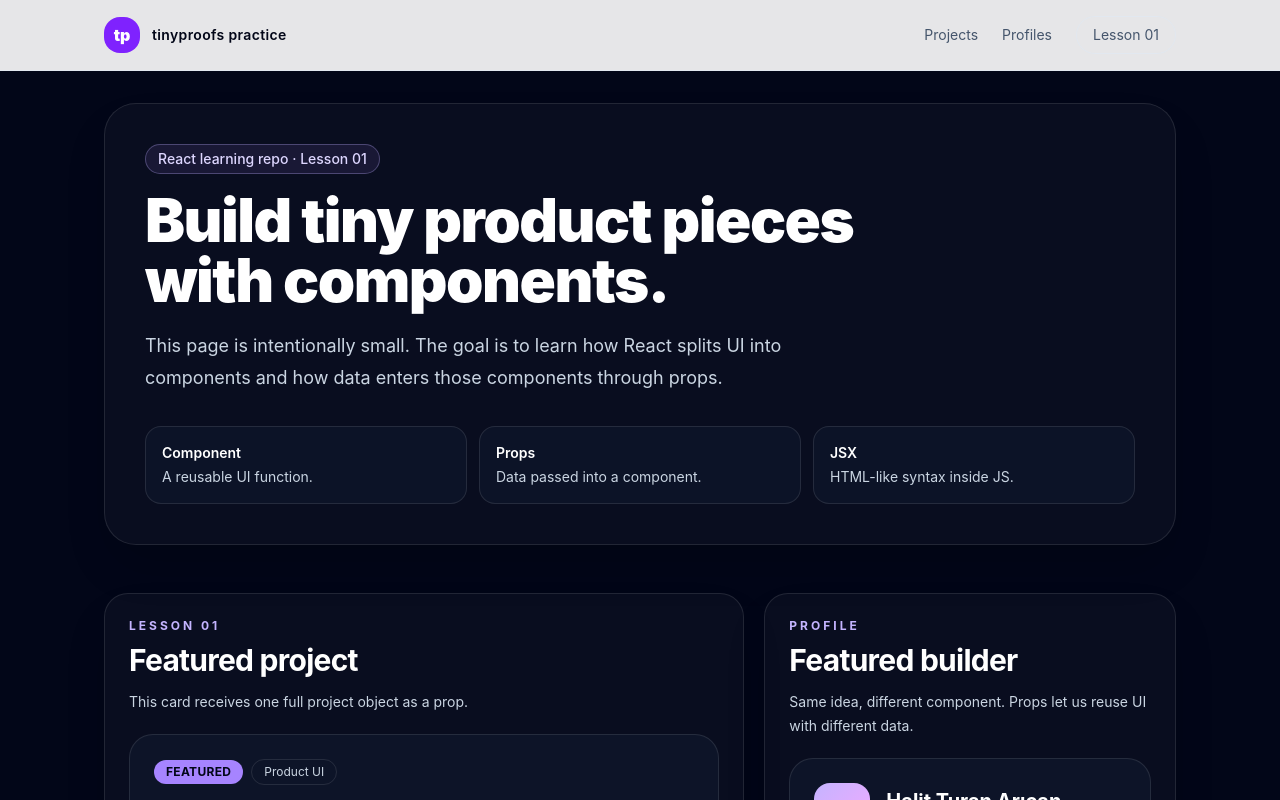
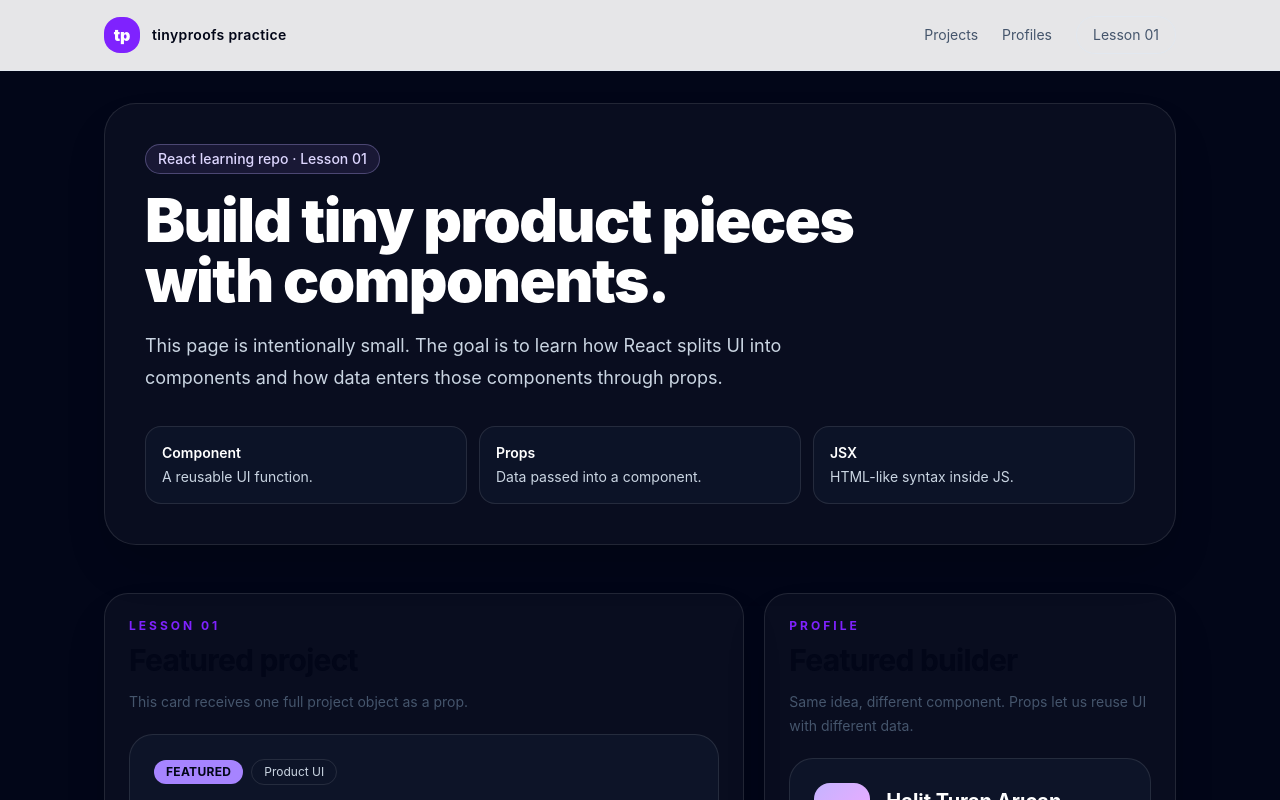
Before and after one commit to turanarican1985/tinyproofs-react-practice, a React (Vite) app: page / in a window 1280 px wide. Shown: the top 800 px of the page. Built offline with nearby package versions, Linux system fonts and the light colour scheme.

Commit message:
Convert section title to light theme

```diff
--- a/src/components/SectionTitle.jsx
+++ b/src/components/SectionTitle.jsx
@@ -1,9 +1,9 @@
 export default function SectionTitle({ eyebrow, title, description }) {
   return (
     <div>
-      <p className="text-xs font-bold uppercase tracking-[0.25em] text-violet-300">{eyebrow}</p>
-      <h2 className="mt-2 text-2xl font-bold tracking-tight text-white sm:text-3xl">{title}</h2>
-      <p className="mt-3 max-w-2xl text-sm leading-6 text-slate-300">{description}</p>
+      <p className="text-xs font-bold uppercase tracking-[0.25em] text-violet-600">{eyebrow}</p>
+      <h2 className="mt-2 text-2xl font-bold tracking-tight text-slate-950 sm:text-3xl">{title}</h2>
+      <p className="mt-3 max-w-2xl text-sm leading-6 text-slate-600">{description}</p>
     </div>
   )
 }
```
